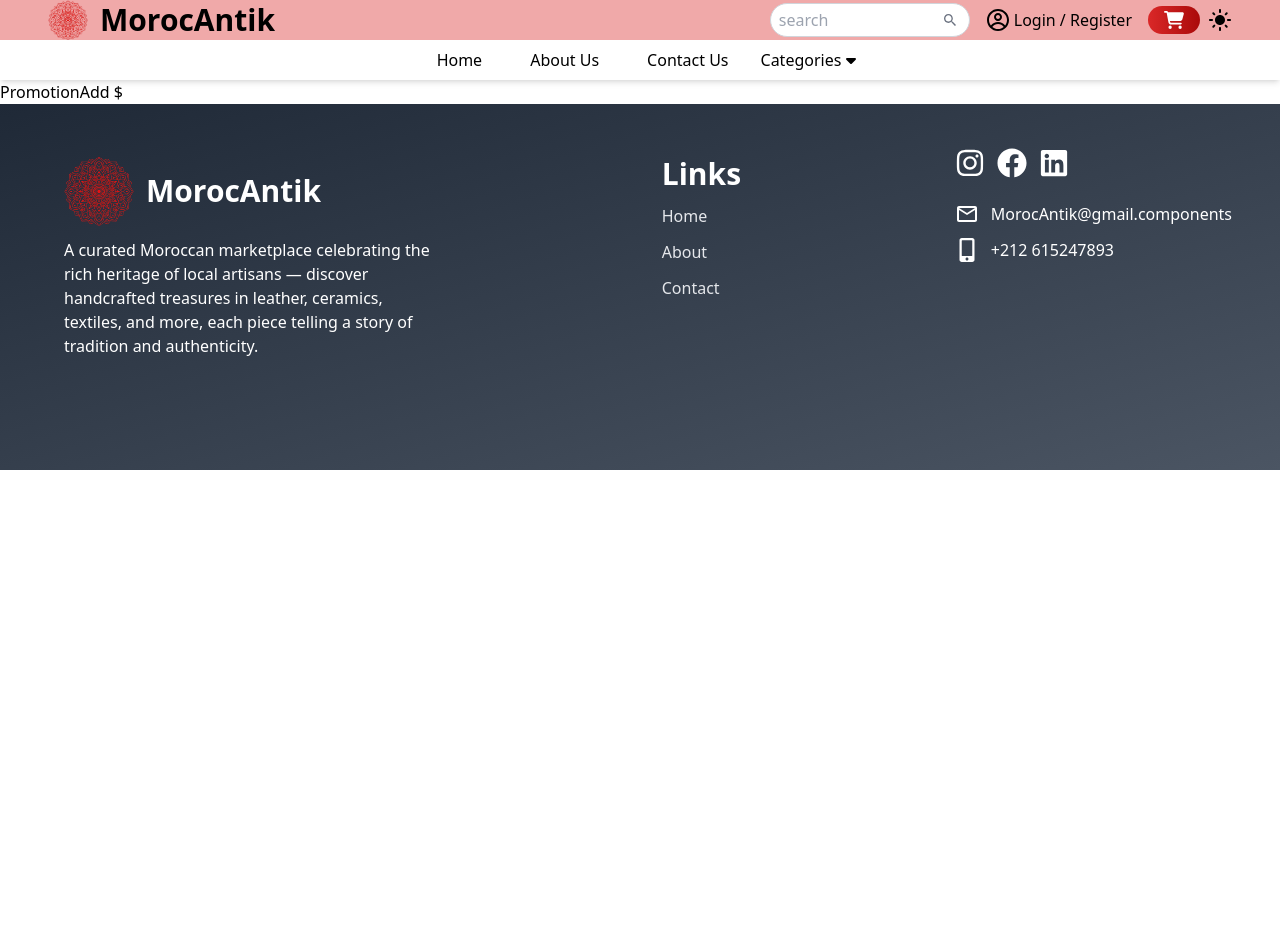
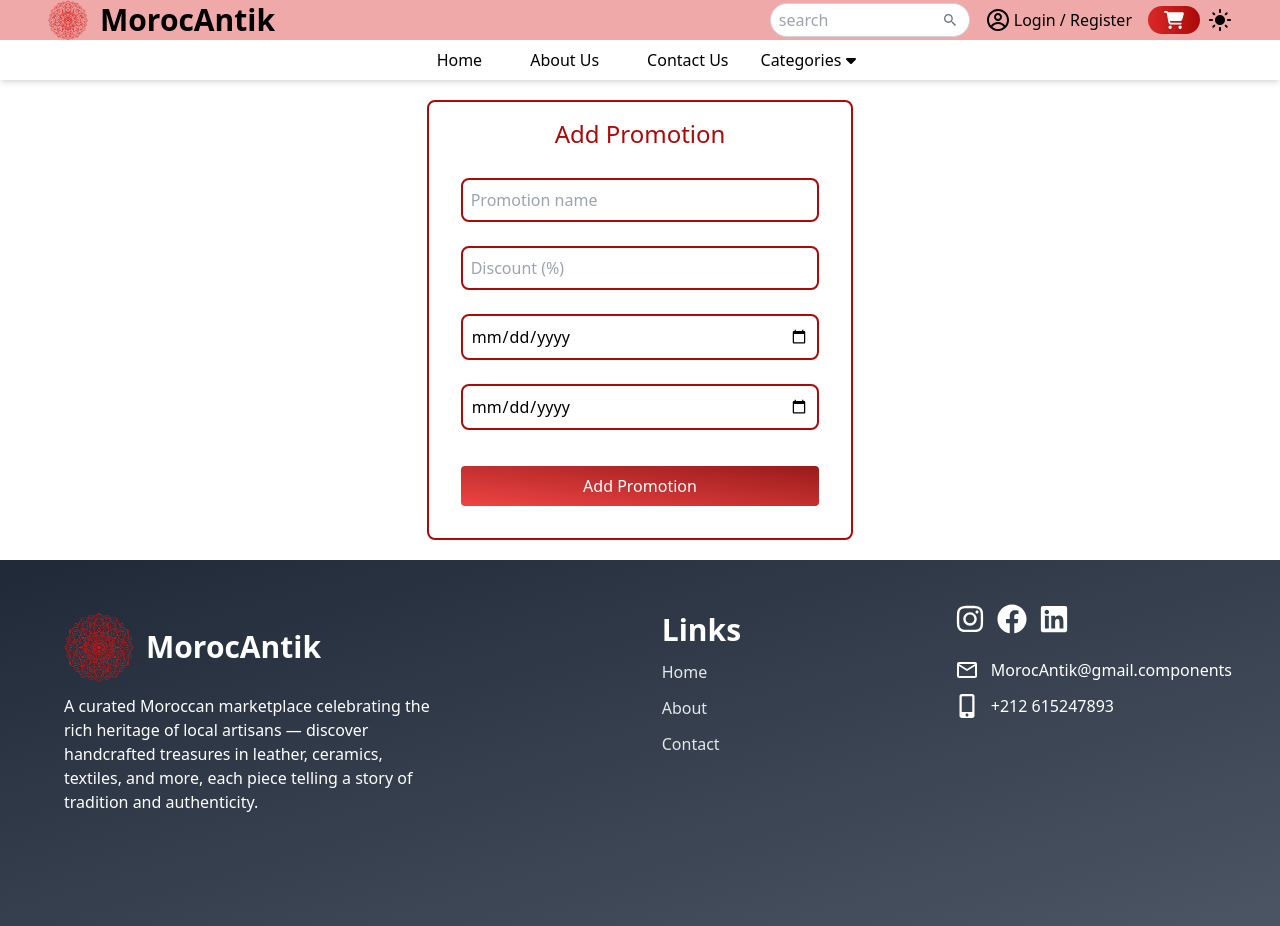
Before and after one commit to hibasekkah/E-commerce-WebSite, a React (Vite) app in the folder frontend/: page /Promotions/Add in a window 1280 px wide. Before the commit the page ends 800 px from the top, so only its background shows below. Built offline with nearby package versions, Linux system fonts and the light colour scheme.

Commit message:
finish promotions

```diff
--- a/frontend/src/components/Promotions/PromotionAdd.jsx
+++ b/frontend/src/components/Promotions/PromotionAdd.jsx
@@ -1,9 +1,176 @@
-import React from 'react'
+import axios, { isCancel } from 'axios';
+import React, { useState } from 'react'
 
 export default function PromotionAdd() {
 
     const productId = localStorage.getItem('productPromoId');
+    const [name, setName] = useState('');
+    const [discountRate, setDiscountRate] = useState();
+    const [startDate, setStartDate] = useState('');
+    const [endDate, setEndDate] = useState('');
+    const [error, setError] = useState({});
+    const [message, setMessage] = useState('');
+    const [messageStatus, setMessageStatus] = useState(true);
+
+    const savePromotion = async () => {
+        let isValid = true;
+        const currentError = {};
+        const today = new Date();
+        today.setHours(0, 0, 0, 0);
+
+        const start = new Date(startDate);
+        const end = new Date(endDate);
+
+        if(!name.trim()) {
+            currentError.name = 'Please enter a valide name';
+            isValid = false;
+        }
+        const discount = parseFloat(discountRate);
+        if (!discountRate || isNaN(discount) || discount <= 0 || discount > 100){
+            currentError.discountRate = 'Please enter a valide discount rate';
+            isValid = false;
+        }
+        if (!startDate) {
+            currentError.startDate = 'Start date is required';
+            isValid = false;
+        } else if (start < today) {
+            currentError.startDate = 'Start date must be today or later';
+            isValid = false;
+        }
+
+        if (!endDate) {
+            currentError.endDate = 'End date is required';
+            isValid = false;
+        } else if (end < start) {
+            currentError.endDate = 'End date must be after start date';
+            isValid = false;
+        }
+
+
+        if(!isValid) {
+            setError(currentError);
+            return;
+        }
+
+        const promotion = {
+            product: Number(productId),
+            name,
+            discount_rate: discountRate,
+            start_date: startDate,
+            end_date: endDate
+        }
+
+        try {
+            const res = await axios.post('http://localhost:8000/api/promotions/', promotion);
+            if(res.status === 200 || res.status === 201) {
+                setMessage('Promotion added successfully.');
+                setMessageStatus(false);
+                setTimeout(() => {
+                    setMessage('');
+                }, 2000);
+                window.location.href = '/Promotions'
+            } else {
+                setMessage('Something went wrong while adding the promotion.');
+                setMessageStatus(true);
+            }
+
+        } catch (error) {
+            if (error.response) {
+                // Accès direct à non_field_errors (qui est un tableau)
+                const nonFieldErrors = error.response.data.non_field_errors;
+                const startDateErros = error.response.data.end_date;
+
+                // Si c'est un tableau, tu peux l'afficher ou concaténer
+                if (nonFieldErrors && nonFieldErrors.length > 0) {
+                    setMessage(nonFieldErrors.join(' '));  // met les erreurs dans un string
+                }
+                else if (startDateErros && startDateErros.length > 0) {
+                    setMessage(startDateErros.join(' '));
+                } else {
+                    setMessage(JSON.stringify(error.response.data)); // fallback
+                }
+
+            } else {
+                console.log('Error:', error);
+                setMessage('Something went wrong.');
+            }
+            setMessageStatus(true);
+        }
+
+
+    }
+
     return (
-        <div>PromotionAdd ${productId}</div>
+        <div className=" dark:bg-gray-900 dark:text-white flex justify-center">
+            <div className="py-4 px-8 border-2 border-secondary rounded-lg my-5 w-1/3">
+                <h2 className="text-2xl font-medium mb-7 text-center text-secondary">Add Promotion</h2>
+                <div className="mb-4">
+                    <input
+                        type="text"
+                        placeholder="Promotion name"
+                        value={name}
+                        onChange={(e) => setName(e.target.value)}
+                        className="border-2 p-2 w-full mb-1 rounded-lg border-secondary
+                                dark:bg-gray-700 dark:border-gray-600 dark:placeholder-gray-400 dark:text-white"
+                    />
+
+                    <div className="mb-5 text-primary">
+                        {error.name}
+                    </div>
+                </div>
+                <div className="mb-4">
+                    <input
+                        placeholder="Discount (%)"
+                        type='number'
+                        value={discountRate || ''}
+                        onChange={(e) => setDiscountRate(e.target.value)}
+                        className="border-2 p-2 w-full mb-1 rounded-lg border-secondary
+                                dark:bg-gray-700 dark:border-gray-600 dark:placeholder-gray-400 dark:text-white"
+                    />
+
+                    <div className="mb-5 text-primary">
+                        {error.discountRate}
+                    </div>
+                </div>
+                <div className="mb-4">
+                    <input
+                        type='date'
+                        value={startDate}
+                        onChange={(e) => setStartDate(e.target.value)}
+                        className="border-2 p-2 w-full mb-1 rounded-lg border-secondary
+                                dark:bg-gray-700 dark:border-gray-600 dark:placeholder-gray-400 dark:text-white"
+                    />
+
+                    <div className="mb-5 text-primary">
+                        {error.startDate}
+                    </div>
+                </div>
+                <div className="mb-4">
+                    <input
+                        type='date'
+                        value={endDate}
+                        onChange={(e) => setEndDate(e.target.value)}
+                        className="border-2 p-2 w-full mb-1 rounded-lg border-secondary
+                                dark:bg-gray-700 dark:border-gray-600 dark:placeholder-gray-400 dark:text-white"
+                    />
+
+                    <div className="mb-5 text-primary">
+                        {error.endDate}
+                    </div>
+                </div>
+
+
+
+                <div className="mb-4 flex flex-col gap-3">
+                    <p className={messageStatus ? 'text-primary' : 'text-blue-600'}>{message}</p>
+                    <button
+                    onClick={savePromotion}
+                    className="px-4 py-2 w-full rounded bg-gradient-to-tr from-red-500 to-red-800 text-white hover:from-red-700 hover:to-red-700"
+                    >
+                        Add Promotion
+                    </button>
+                </div>
+            </div>
+        </div>
     )
 }
--- a/frontend/src/components/Promotions/Promotions.jsx
+++ b/frontend/src/components/Promotions/Promotions.jsx
@@ -4,7 +4,7 @@ import axios from 'axios';
 
 const loadProdsFromDB = async () => {
   try{
-    const res = await axios.get('http://localhost:8000/api/products/');
+    const res = await axios.get('http://localhost:8000/api/products/?active_discount_rate=false');
 
     if(res.status === 200) {
       return res.data.results;
@@ -97,8 +97,6 @@ export default function Promotions() {
     const [searchType, setSearchType] = useState('');
     const [isLoading, setIsLoading] = useState(true);
     const [categories, setCategories] = useState([]); // ✅ état local
-    const [message, setMessage] = useState("");
-    const [messageStatus, setMessageStatus] = useState(false);
 
     const loadProdsCategorie = async () => {
       const prods = await loadProdsFromDB();
```
